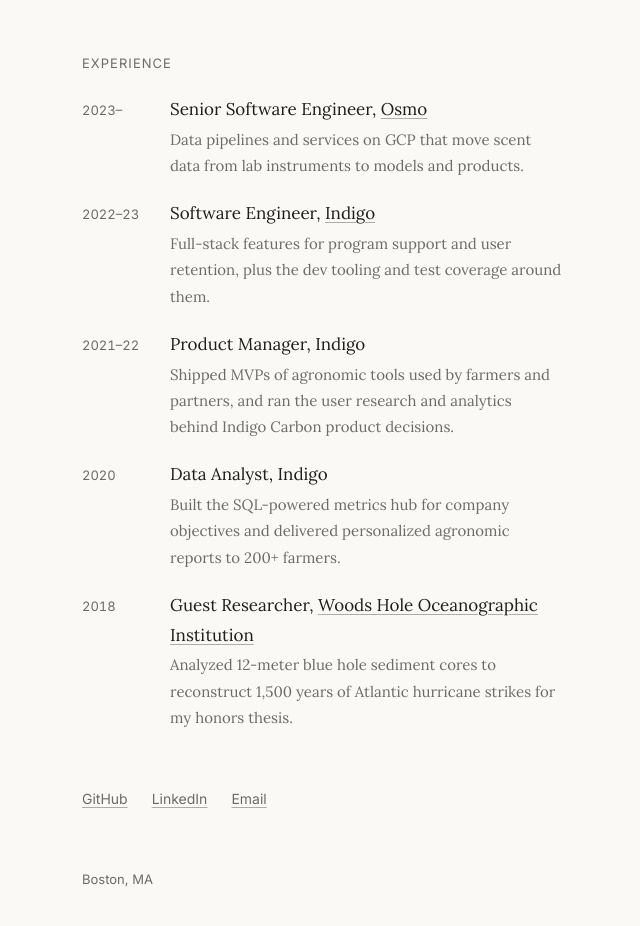
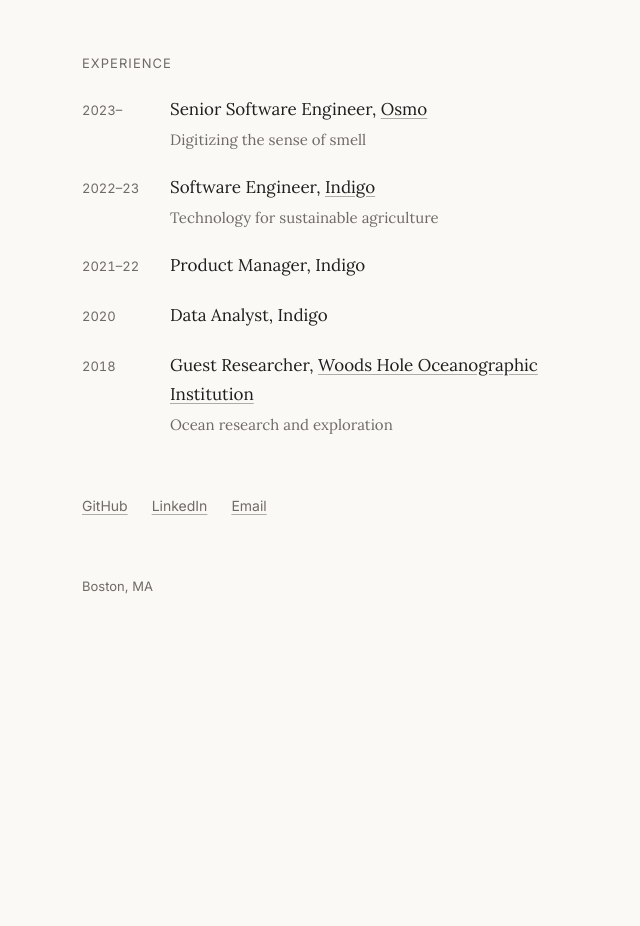
Before and after one commit to cdizon239/charmille, a React (Vite) app: page / in a window 1280 px wide. Shown: the part 620-1546 px from the top of the page, without its empty margins (318-958 px from the left). After the commit the page ends 1298 px from the top, so only its background shows below. Built offline with nearby package versions, Linux system fonts and the light colour scheme.

Commit message:
Replace blurbs with company one-liners

```diff
--- a/src/App.tsx
+++ b/src/App.tsx
@@ -37,41 +37,26 @@
             <span className="dates">2023&ndash;</span>
             <div>
               <p>Senior Software Engineer, <a href="https://www.osmo.ai/">Osmo</a></p>
-              <p className="blurb">
-                Data pipelines and services on GCP that move scent data from
-                lab instruments to models and products.
-              </p>
+              <p className="blurb">Digitizing the sense of smell</p>
             </div>
           </li>
           <li>
             <span className="dates">2022&ndash;23</span>
             <div>
               <p>Software Engineer, <a href="https://www.indigoag.com/">Indigo</a></p>
-              <p className="blurb">
-                Full-stack features for program support and user retention,
-                plus the dev tooling and test coverage around them.
-              </p>
+              <p className="blurb">Technology for sustainable agriculture</p>
             </div>
           </li>
           <li>
             <span className="dates">2021&ndash;22</span>
             <div>
               <p>Product Manager, Indigo</p>
-              <p className="blurb">
-                Shipped MVPs of agronomic tools used by farmers and partners,
-                and ran the user research and analytics behind Indigo Carbon
-                product decisions.
-              </p>
             </div>
           </li>
           <li>
             <span className="dates">2020</span>
             <div>
               <p>Data Analyst, Indigo</p>
-              <p className="blurb">
-                Built the SQL-powered metrics hub for company objectives and
-                delivered personalized agronomic reports to 200+ farmers.
-              </p>
             </div>
           </li>
           <li>
@@ -81,11 +66,7 @@
                 Guest Researcher,{' '}
                 <a href="https://www.whoi.edu/">Woods Hole Oceanographic Institution</a>
               </p>
-              <p className="blurb">
-                Analyzed 12-meter blue hole sediment cores to reconstruct
-                1,500 years of Atlantic hurricane strikes for my honors
-                thesis.
-              </p>
+              <p className="blurb">Ocean research and exploration</p>
             </div>
           </li>
         </ul>
```
